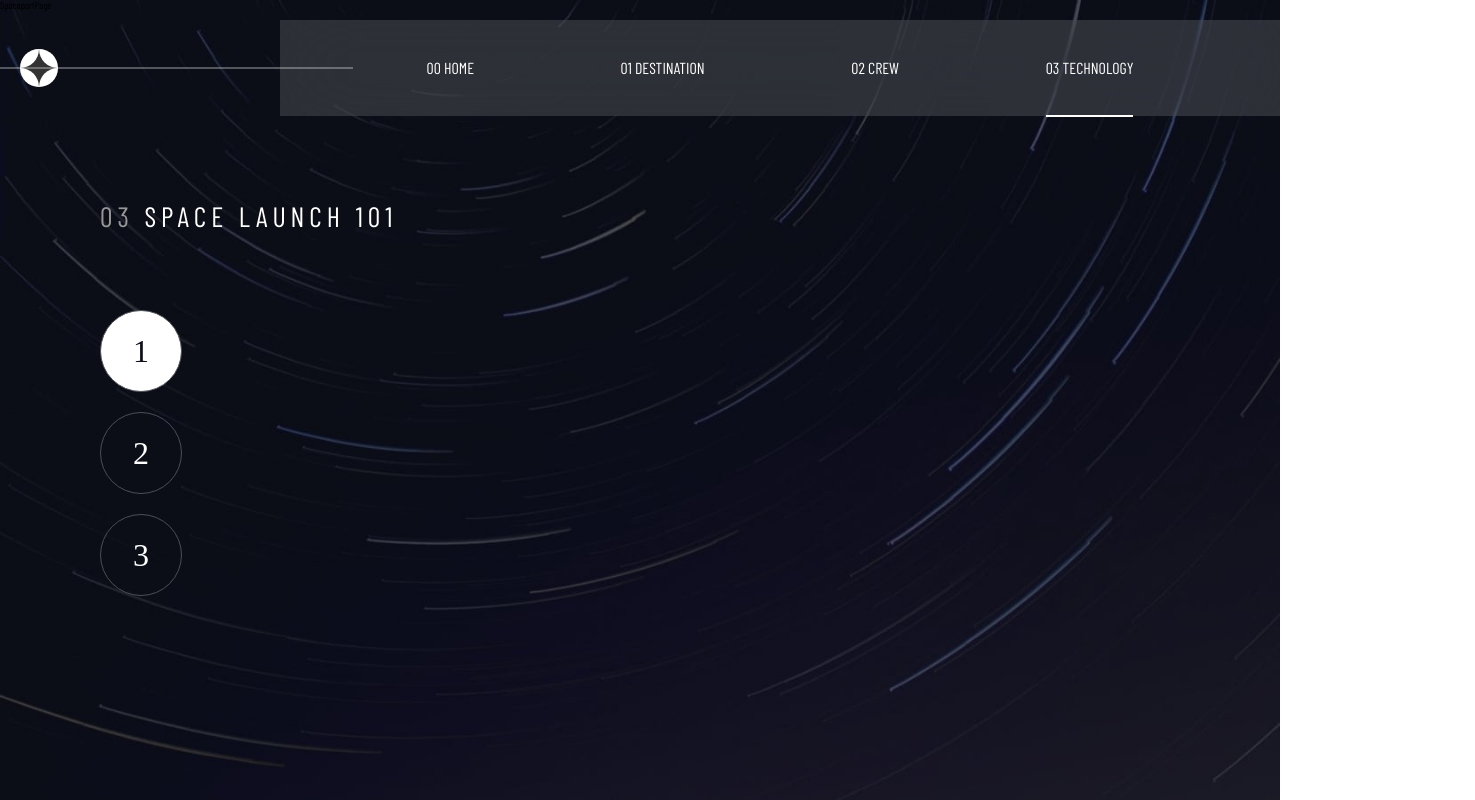
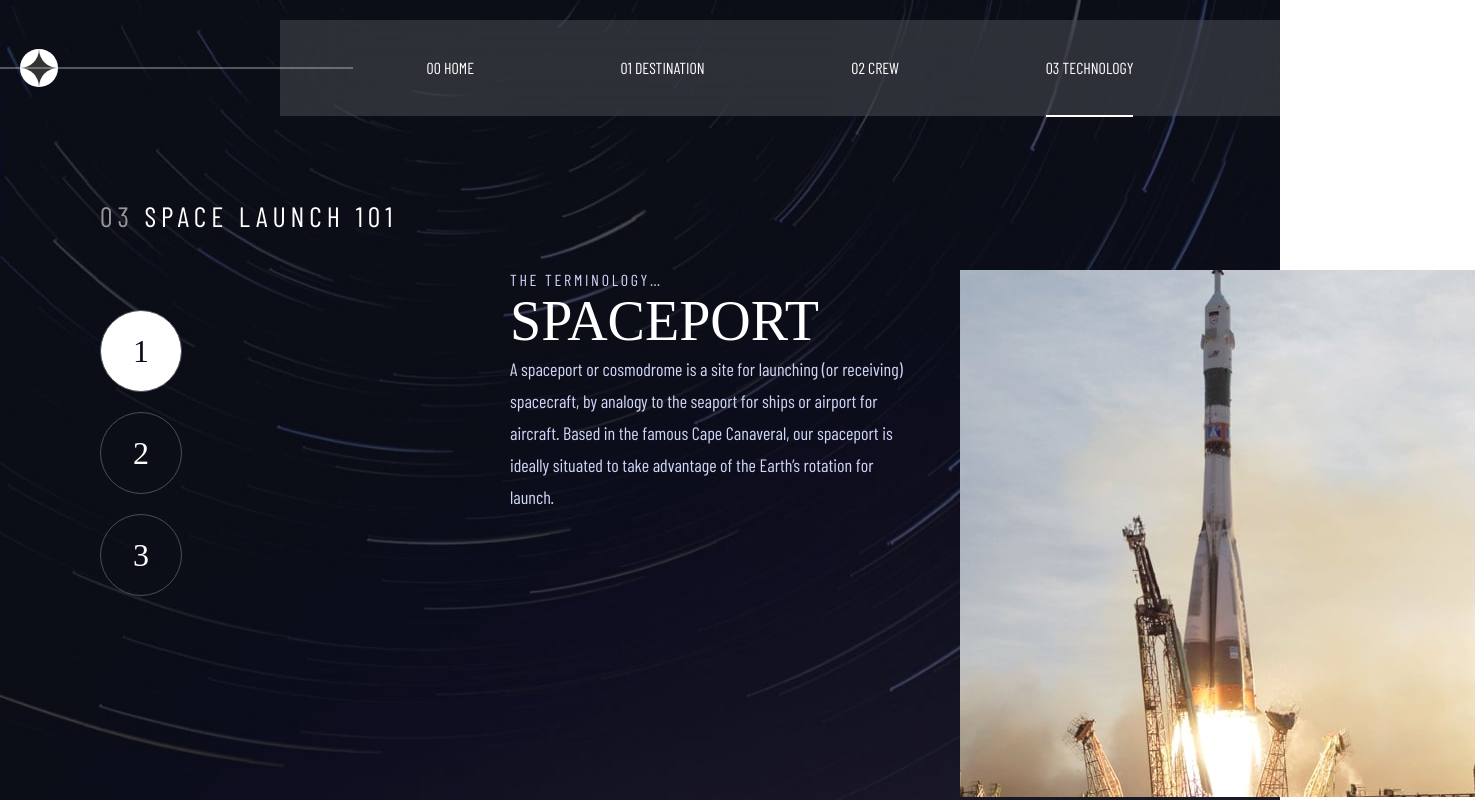
Before and after one commit to Fernando-uif/space-tourism, a React (Vite) app: page /technology/port in a window 1280 px wide. Shown: the whole page, 1475 px wide, since content can reach past the window. Built offline with nearby package versions, Linux system fonts and the light colour scheme; a web font is replaced by a local one.

Commit message:
Add the others space technology

```diff
--- a/src/sass/pages/technology/technologyInfo.scss
+++ b/src/sass/pages/technology/technologyInfo.scss
@@ -9,9 +9,11 @@
   width: calc(100vw - 51rem);
 
   justify-content: space-between;
+
   &__img {
-    width: 42rem;
+    width: 55rem;
   }
+
   &__title {
     font-family: $mainFont;
     font-style: normal;
@@ -22,14 +24,17 @@
     color: $letter-color;
     text-transform: uppercase;
   }
+
   &__technology {
     font-size: 5.6rem;
     color: $white;
     font-family: $secondaryFont;
   }
+
   &__description {
     color: $letter-color;
     font-size: 1.8rem;
     line-height: 3.2rem;
+    width: 40rem;
   }
 }
--- a/src/technology/page/LaunchPage.jsx
+++ b/src/technology/page/LaunchPage.jsx
@@ -18,7 +18,7 @@ export const LaunchPage = () => {
       <img
       className="technologyInfo__img"
         src={getImageUrl("technology/image-launch-vehicle-portrait.jpg")}
-        alt=""
+        alt={getImageUrl("technology/image-launch-vehicle-portrait.jpg")}
       />
     </div>
   );
--- a/src/technology/page/SpaceCapsulePage.jsx
+++ b/src/technology/page/SpaceCapsulePage.jsx
@@ -1,7 +1,25 @@
-import React from 'react'
+import getImageUrl from "../../helpers/getImages";
+import "../../sass/pages/technology/technologyInfo.scss";
 
 export const SpaceCapsulePage = () => {
   return (
-    <div>SpaceCapsulePage</div>
-  )
-}
+    <div className="technologyInfo">
+      <div>
+        <div className="technologyInfo__title">THE TERMINOLOGY…</div>
+        <div className="technologyInfo__technology">SPACE CAPSULE</div>
+        <div className="technologyInfo__description">
+          A space capsule is an often-crewed spacecraft that uses a blunt-body
+          reentry capsule to reenter the Earth's atmosphere without wings. Our
+          capsule is where you'll spend your time during the flight. It includes
+          a space gym, cinema, and plenty of other activities to keep you
+          entertained.
+        </div>
+      </div>
+      <img
+        className="technologyInfo__img"
+        src={getImageUrl("technology/image-space-capsule-portrait.jpg")}
+        alt={getImageUrl("technology/image-space-capsule-portrait.jpg")}
+      />
+    </div>
+  );
+};
--- a/src/technology/page/SpaceportPage.jsx
+++ b/src/technology/page/SpaceportPage.jsx
@@ -1,7 +1,24 @@
-import React from 'react'
+import getImageUrl from '../../helpers/getImages';
+import '../../sass/pages/technology/technologyInfo.scss';
 
 export const SpaceportPage = () => {
   return (
-    <div>SpaceportPage</div>
-  )
+    <div className="technologyInfo">
+      <div>
+        <div className="technologyInfo__title">THE TERMINOLOGY…</div>
+        <div className="technologyInfo__technology">SPACEPORT</div>
+        <div className="technologyInfo__description">
+          A spaceport or cosmodrome is a site for launching (or receiving)
+          spacecraft, by analogy to the seaport for ships or airport for
+          aircraft. Based in the famous Cape Canaveral, our spaceport is ideally
+          situated to take advantage of the Earth’s rotation for launch.
+        </div>
+      </div>
+      <img
+        className="technologyInfo__img"
+        src={getImageUrl("technology/image-launch-vehicle-portrait.jpg")}
+        alt={getImageUrl("technology/image-launch-vehicle-portrait.jpg")}
+      />
+    </div>
+  );
 }
```
Lines whose indentation alone changed are shown as unchanged.
